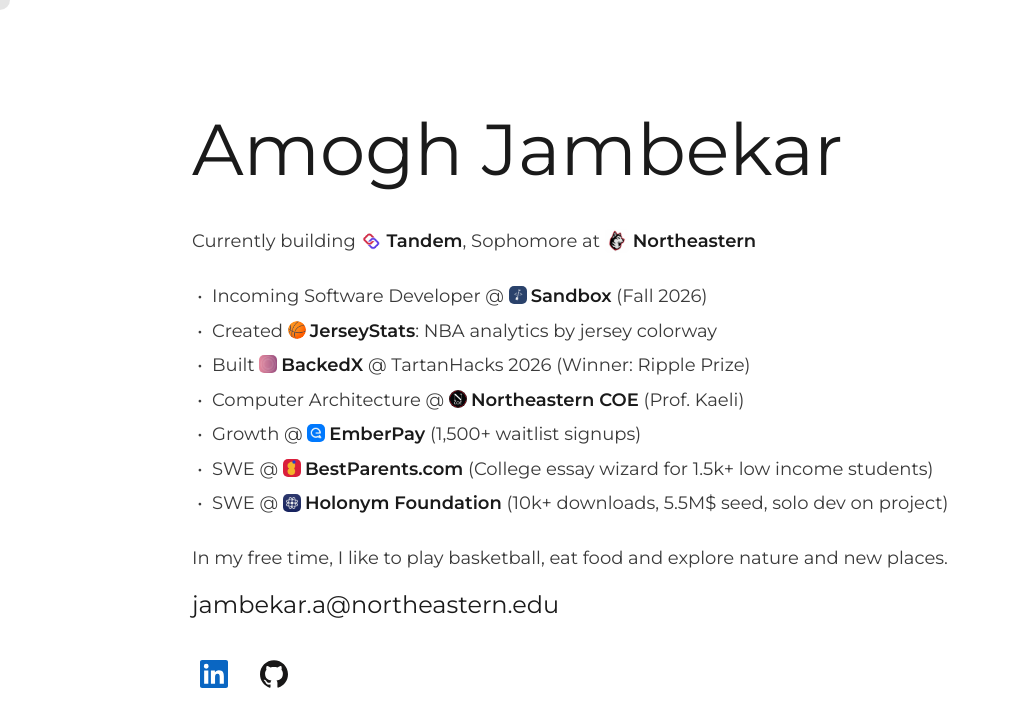
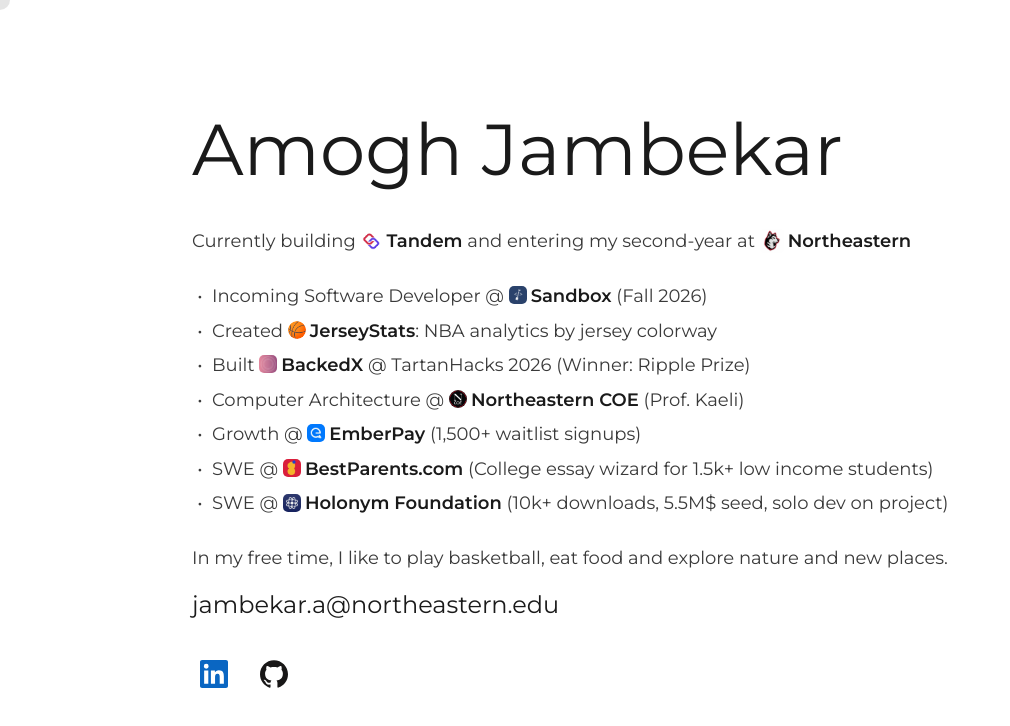
Before and after one commit to AmoghJambekar/Personal-Website, a Next.js app: page / in a window 1280 px wide. Shown: the top 726 px of the page, without its empty margins (0-1010 px from the left). Built offline with nearby package versions, Linux system fonts and the light colour scheme.

Commit message:
fix: update top line

```diff
--- a/src/app/page.tsx
+++ b/src/app/page.tsx
@@ -34,7 +34,7 @@
       icon: { src: "/tandem_transparent.png", alt: "Tandem", size: 22 },
     },
   },
-  { text: ",  Sophomore at " },
+  { text: " and entering my second-year at " },
   {
     link: {
       text: "Northeastern",
```
